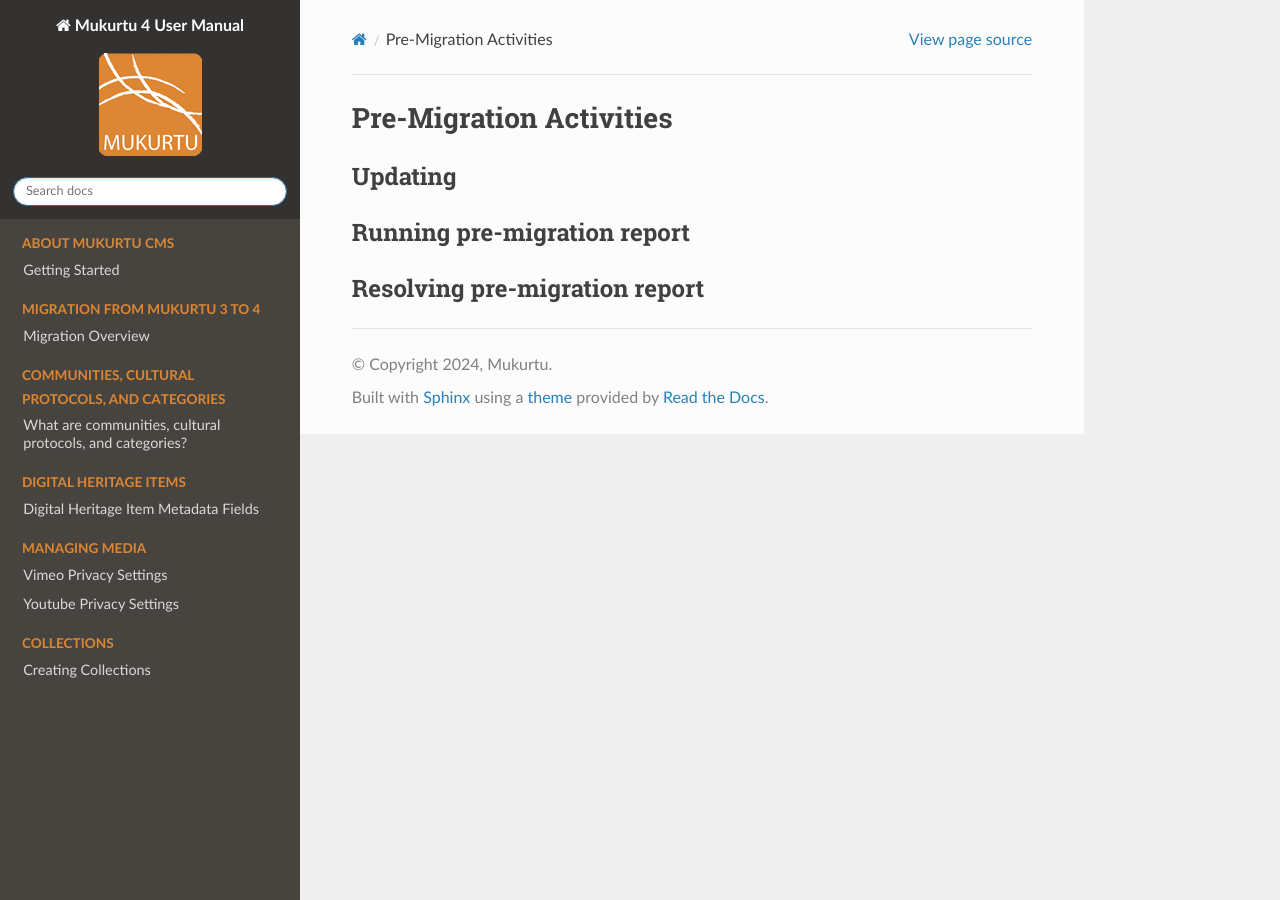
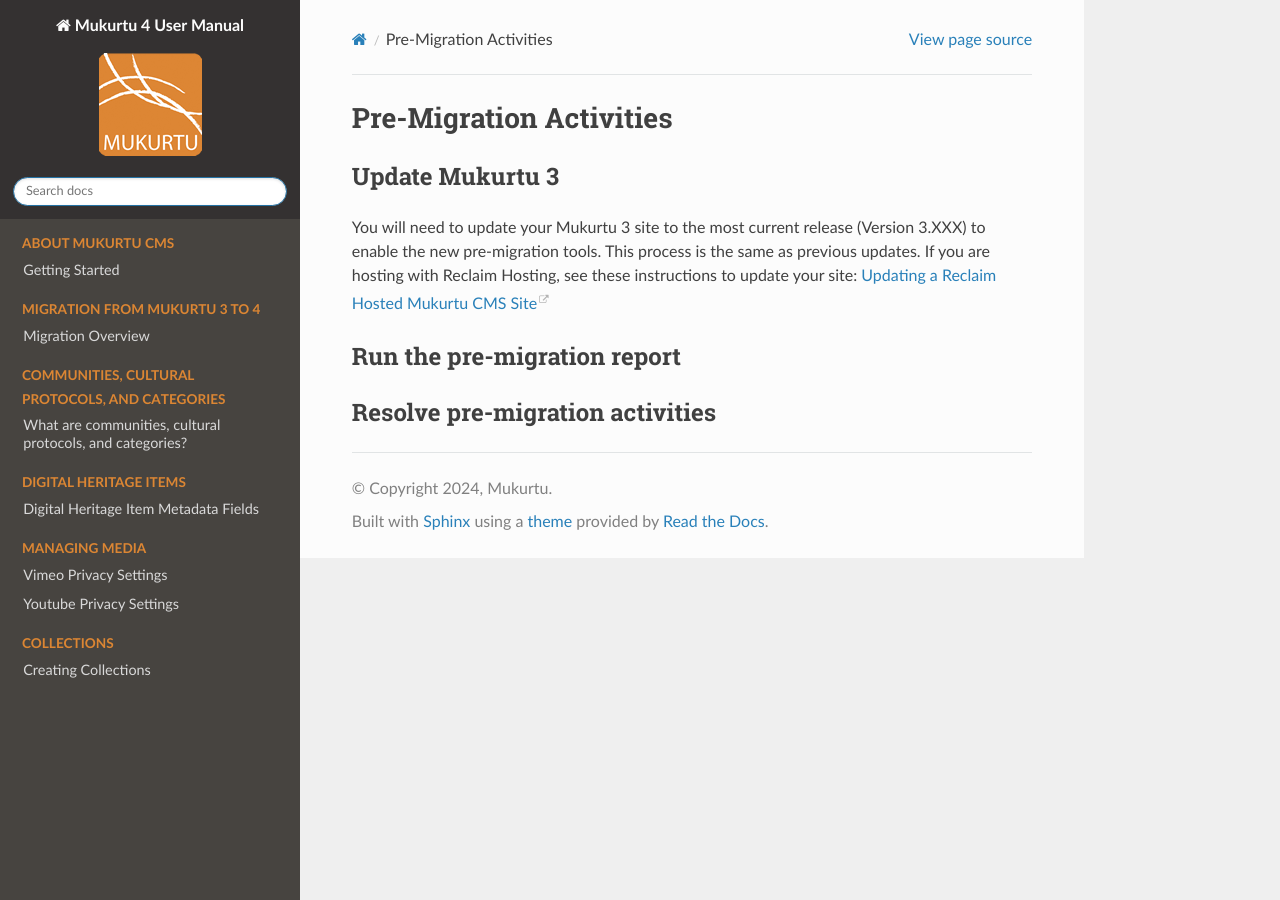
Before and after one commit to MukurtuCMS/mukurtudocs, a Sphinx documentation site: the page built from docs/source/migration/Pre-Migration.md, in a window 1280 px wide. Built offline with Sphinx 7.4.7 and the Read the Docs theme 2.0.0, drawn with Linux system fonts in a browser that asks for light colours.

Commit message:
Update Pre-Migration.md

```diff
--- a/docs/source/migration/Pre-Migration.md
+++ b/docs/source/migration/Pre-Migration.md
@@ -1,7 +1,11 @@
 # Pre-Migration Activities
 
-## Updating
+## Update Mukurtu 3
 
-## Running pre-migration report
+You will need to update your Mukurtu 3 site to the most current release (Version 3.XXX) to enable the new pre-migration tools. This process is the same as previous updates.
+If you are hosting with Reclaim Hosting, see these instructions to update your site: [Updating a Reclaim Hosted Mukurtu CMS Site](https://mukurtu.org/support/updating-a-reclaim-hosted-mukurtu-cms-site/)
 
-## Resolving pre-migration report
+## Run the pre-migration report
+
+
+## Resolve pre-migration activities
```
